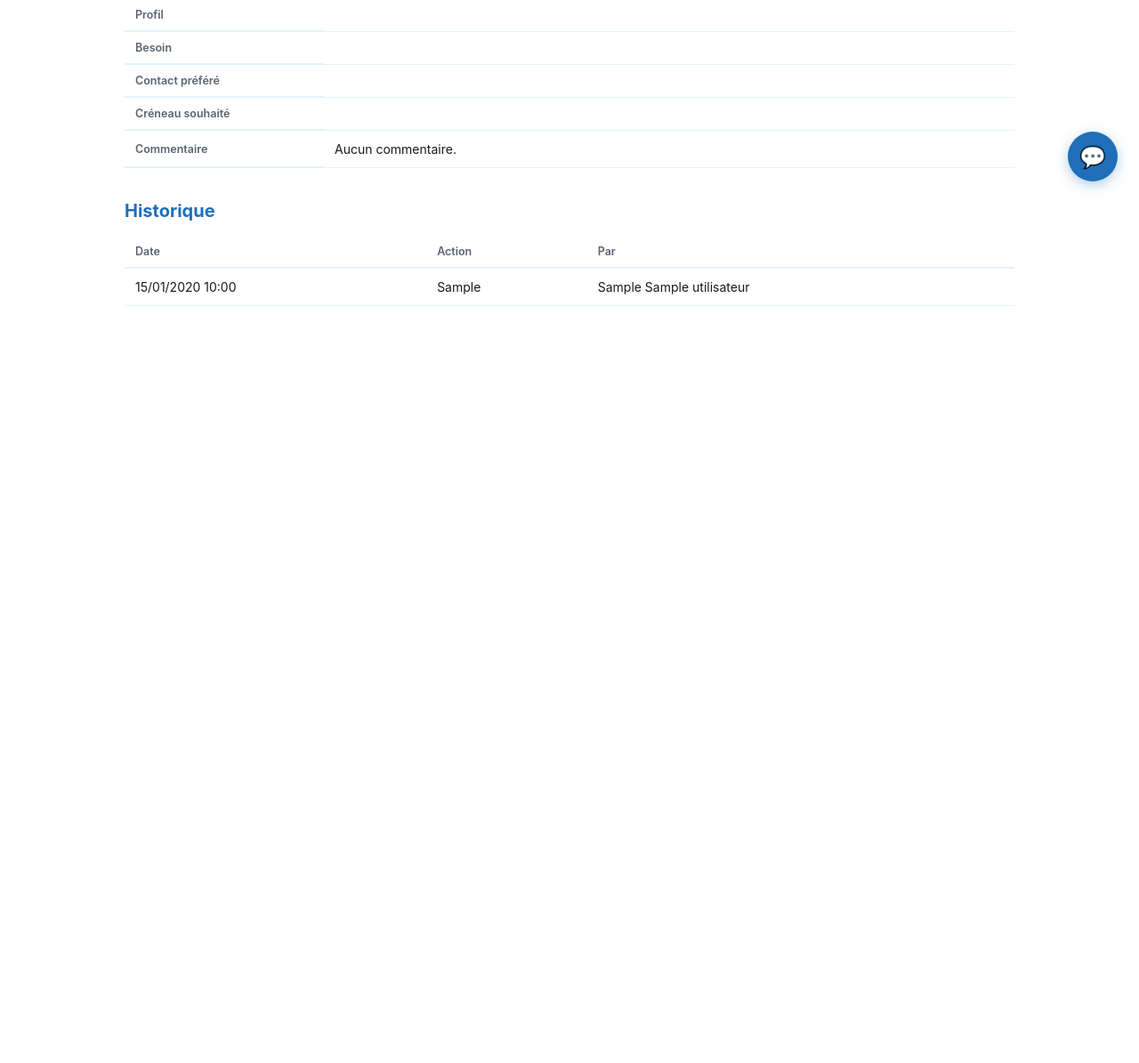
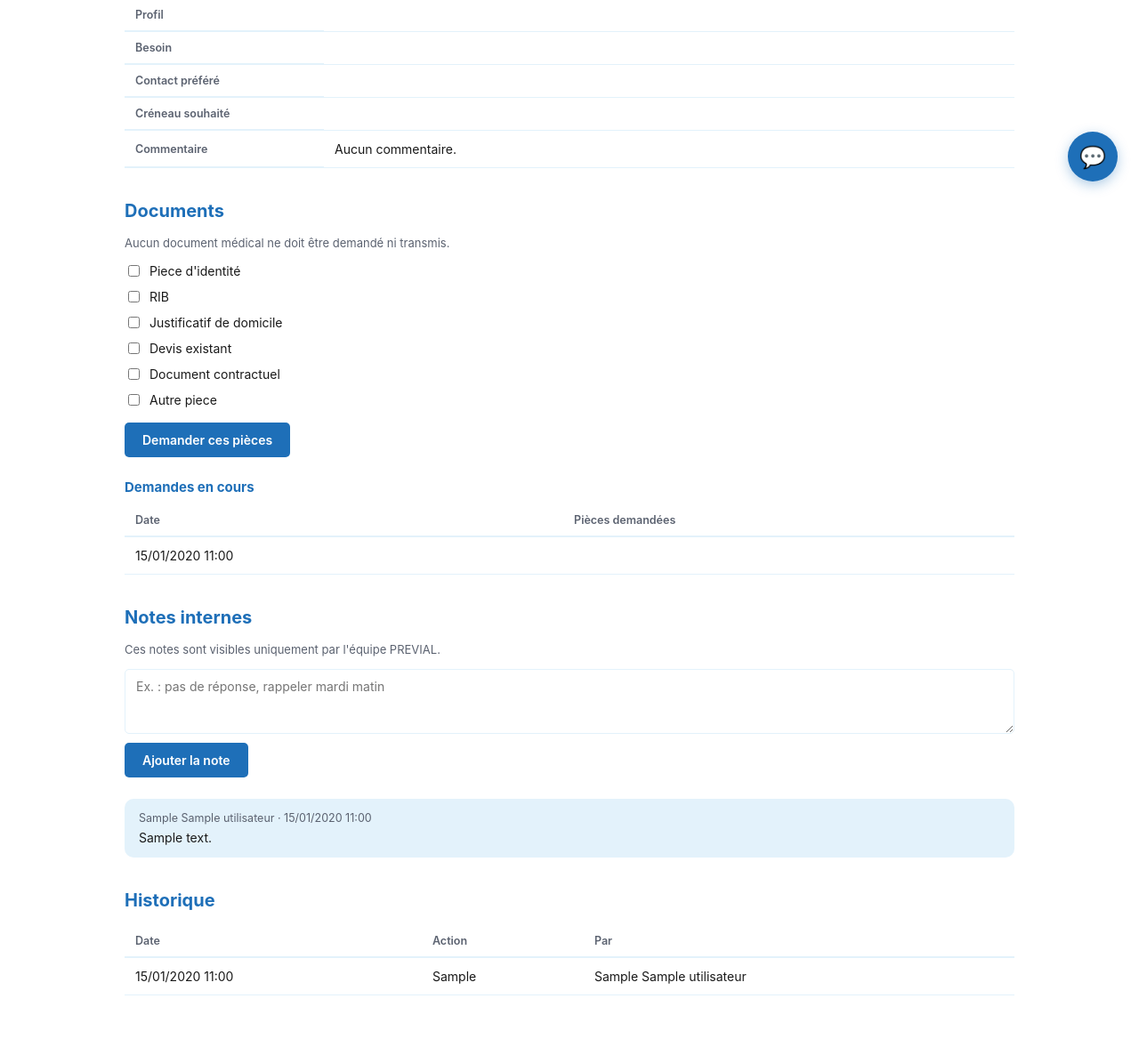
Before and after one commit to Sakina-port/previal, a Flask app: page /equipe/dossiers/1 in a window 1280 px wide. Shown: the part 572-1767 px from the top of the page at 89% size. Before the commit the page ends 916 px from the top, so only its background shows below. Run offline with Flask 3, Linux system fonts and the light colour scheme; a user stored in the database is signed in; tables that the repository leaves empty hold one stand-in row (values such as "Sample post").

Commit message:
Demande de documents : table, liste des pieces et bloc sur la fiche

```diff
--- a/backend/app.py
+++ b/backend/app.py
@@ -8,9 +8,12 @@ import base64
 from datetime import date, datetime
 from weasyprint import HTML
 from sqlalchemy import or_
-from models import db, Produit, Dossier, Devis, Contrat, Signature, Utilisateur, Historique
+from models import db, Produit, Dossier, Devis, Contrat, Signature, Utilisateur, Historique, Note, DemandeDocuments
 from moteur_devis import obtenir_devis
 from mailer import configurer_mail, envoyer_documents, envoyer_accuse_reception, notifier_equipe_nouvelle_demande
+from datetime import timezone
+from zoneinfo import ZoneInfo
+
 
 load_dotenv()
 
@@ -36,6 +39,14 @@ STATUTS = [
     ("souscription_en_cours", "Souscription en cours"),
     ("client", "Client"),
     ("sans_suite", "Sans suite"),
+]
+PIECES = [
+    ("piece_identique","Piece d'identité"),
+    ("rib", "RIB"),
+    ("justificatif_domicile","Justificatif de domicile"),
+    ("devis_existant","Devis existant"),
+    ("documents_contractuel", "Document contractuel"),
+    ("autre_piece","Autre piece")
 ]
 
 @login_manager.user_loader
@@ -347,7 +358,7 @@ def equipe_tableau_de_bord():
     compteurs = []
     for valeur, libelle in STATUTS:
         nombre = Dossier.query.filter_by(statut=valeur).count()
-        compteurs.append({"libelle": libelle, "nombre": nombre})
+        compteurs.append({"valeur": valeur, "libelle": libelle, "nombre": nombre})
 
     derniers_dossiers = Dossier.query.order_by(Dossier.date_creation.desc()).limit(10).all()
 
@@ -432,13 +443,27 @@ def equipe_fiche_dossier(dossier_id):
             "auteur": f"{auteur.prenom} {auteur.nom}" if auteur else "Système"
         })
 
+    lignes_notes = Note.query.filter_by(dossier_id=dossier.id).order_by(Note.date_creation.desc()).all()
+    notes = []
+    for n in lignes_notes:
+        auteur = Utilisateur.query.get(n.utilisateur_id)
+        notes.append({
+            "contenu": n.contenu,
+            "date": n.date_creation,
+            "auteur": f"{auteur.prenom} {auteur.nom}" if auteur else "Inconnu"
+        })
+    demandes = DemandeDocuments.query.filter_by(dossier_id=dossier.id).order_by(DemandeDocuments.date_creation.desc()).all()
     return render_template(
         "equipe_fiche_dossier.html",
         dossier=dossier,
         reponses=dossier.reponses or {},
         statuts=STATUTS,
         libelles=dict(STATUTS),
-        historique=historique
+        historique=historique,
+        notes=notes,
+        demandes=demandes,
+        pieces=PIECES,
+        libelles_pieces=dict(PIECES)
     )
 
 
@@ -465,6 +490,51 @@ def equipe_changer_statut(dossier_id):
     return redirect(f"/equipe/dossiers/{dossier.id}")
 
 
+@app.route("/equipe/dossiers/<int:dossier_id>/notes", methods=["POST"])
+@login_required
+def equipe_ajouter_note(dossier_id):
+    if current_user.role != "admin":
+        abort(404)
+
+    dossier = Dossier.query.get_or_404(dossier_id)
+    contenu = request.form.get("contenu", "").strip()
+
+    if contenu:
+        db.session.add(Note(dossier_id=dossier.id, utilisateur_id=current_user.id, contenu=contenu))
+        db.session.add(Historique(dossier_id=dossier.id, utilisateur_id=current_user.id, action="Note interne ajoutée"))
+        db.session.commit()
+
+    return redirect(f"/equipe/dossiers/{dossier.id}")
+@app.template_filter("heure_paris")
+def heure_paris(valeur, format="%d/%m/%Y %H:%M"):
+    if valeur is None:
+        return ""
+    return valeur.replace(tzinfo=timezone.utc).astimezone(ZoneInfo("Europe/Paris")).strftime(format)
+@app.route("/equipe/dossiers/<int:dossier_id>/demande-documents", methods=["POST"])
+@login_required
+def equipe_demander_documents(dossier_id):
+    if current_user.role != "admin":
+        abort(404)
+
+    dossier = Dossier.query.get_or_404(dossier_id)
+    libelles = dict(PIECES)
+    choisies = [p for p in request.form.getlist("pieces") if p in libelles]
+
+    if choisies:
+        db.session.add(DemandeDocuments(
+            dossier_id=dossier.id,
+            utilisateur_id=current_user.id,
+            pieces=choisies
+        ))
+        db.session.add(Historique(
+            dossier_id=dossier.id,
+            utilisateur_id=current_user.id,
+            action="Documents demandés : " + ", ".join(libelles[p] for p in choisies)
+        ))
+        db.session.commit()
+
+    return redirect(f"/equipe/dossiers/{dossier.id}")
+
 with app.app_context():
     db.create_all()
 
--- a/backend/static/style.css
+++ b/backend/static/style.css
@@ -683,3 +683,81 @@ html{
 .equipe-table-historique th{
   width:auto;
 }
+.equipe-note-info{
+  font-size:13px;
+  color:var(--muted);
+  margin:0 0 14px;
+}
+.equipe-note-form{
+  display:flex;
+  flex-direction:column;
+  gap:10px;
+  align-items:flex-start;
+  margin-bottom:24px;
+}
+.equipe-note-form textarea{
+  width:100%;
+  padding:10px 12px;
+  border:1px solid var(--line);
+  border-radius:5px;
+  font-size:14px;
+  font-family:inherit;
+  box-sizing:border-box;
+}
+.equipe-note-form .btn-primary{
+  margin-top:0;
+  border:none;
+  cursor:pointer;
+}
+.equipe-notes{
+  display:flex;
+  flex-direction:column;
+  gap:12px;
+}
+.equipe-note{
+  background:var(--line);
+  border-radius:10px;
+  padding:14px 16px;
+}
+.equipe-note-entete{
+  font-size:12.5px;
+  color:var(--muted);
+  margin-bottom:6px;
+}
+.equipe-note-contenu{
+  font-size:14px;
+  color:var(--text);
+  white-space:pre-wrap;
+}
+a.equipe-compteur{
+  text-decoration:none;
+  display:block;
+  transition:transform 0.15s;
+}
+a.equipe-compteur:hover{
+  transform:translateY(-3px);
+}
+.equipe-pieces-form{
+  display:flex;
+  flex-direction:column;
+  gap:10px;
+  align-items:flex-start;
+  margin-bottom:24px;
+}
+.equipe-piece{
+  font-size:14px;
+  color:var(--text);
+  display:flex;
+  align-items:center;
+  gap:8px;
+}
+.equipe-pieces-form .btn-primary{
+  margin-top:6px;
+  border:none;
+  cursor:pointer;
+}
+.equipe-sous-titre-bloc{
+  font-size:15px;
+  color:var(--ink);
+  margin:20px 0 10px;
+}
--- a/backend/templates/equipe_dossiers.html
+++ b/backend/templates/equipe_dossiers.html
@@ -67,7 +67,7 @@
         <td>{{ r.get('email', '') }}</td>
         <td>{{ r.get('besoin', '') }}</td>
         <td>{{ libelles.get(d.statut, d.statut) }}</td>
-        <td>{{ d.date_creation.strftime('%d/%m/%Y') }}</td>
+        <td>{{ d.date_creation|heure_paris("%d/%m/%Y") }}</td>
       </tr>
       {% endfor %}
     </tbody>
--- a/backend/templates/equipe_fiche_dossier.html
+++ b/backend/templates/equipe_fiche_dossier.html
@@ -7,7 +7,7 @@
   <div class="equipe-entete">
     <div>
       <h1>{{ reponses.get('civilite', '') }} {{ reponses.get('prenom', '') }} {{ reponses.get('nom', '') }}</h1>
-      <p class="equipe-sous-titre">Dossier {{ dossier.numero_dossier }} · créé le {{ dossier.date_creation.strftime('%d/%m/%Y') }}</p>
+      <p class="equipe-sous-titre">Dossier {{ dossier.numero_dossier }} · créé le {{ dossier.date_creation|heure_paris("%d/%m/%Y") }}</p>
     </div>
     <a href="/equipe/dossiers" class="btn-primary equipe-deconnexion">Retour à la liste</a>
   </div>
@@ -44,6 +44,58 @@
       <tr><th>Commentaire</th><td>{{ reponses.get('commentaire') or 'Aucun commentaire.' }}</td></tr>
     </table>
   </div>
+  <div class="fiche-equipe-bloc">
+    <h2 class="equipe-titre-section">Documents</h2>
+    <p class="equipe-note-info">Aucun document médical ne doit être demandé ni transmis.</p>
+
+    <form method="POST" action="/equipe/dossiers/{{ dossier.id }}/demande-documents" class="equipe-pieces-form">
+      {% for valeur, libelle in pieces %}
+      <label class="equipe-piece">
+        <input type="checkbox" name="pieces" value="{{ valeur }}"> {{ libelle }}
+      </label>
+      {% endfor %}
+      <button type="submit" class="btn-primary">Demander ces pièces</button>
+    </form>
+
+    {% if demandes %}
+    <h3 class="equipe-sous-titre-bloc">Demandes en cours</h3>
+    <table class="equipe-table equipe-table-historique">
+      <thead>
+        <tr><th>Date</th><th>Pièces demandées</th></tr>
+      </thead>
+      <tbody>
+        {% for dem in demandes %}
+        <tr>
+          <td>{{ dem.date_creation|heure_paris }}</td>
+          <td>{% for p in dem.pieces %}{{ libelles_pieces.get(p, p) }}{% if not loop.last %}, {% endif %}{% endfor %}</td>
+        </tr>
+        {% endfor %}
+      </tbody>
+    </table>
+    {% endif %}
+  </div>
+  <div class="fiche-equipe-bloc">
+    <h2 class="equipe-titre-section">Notes internes</h2>
+    <p class="equipe-note-info">Ces notes sont visibles uniquement par l'équipe PREVIAL.</p>
+
+    <form method="POST" action="/equipe/dossiers/{{ dossier.id }}/notes" class="equipe-note-form">
+      <textarea name="contenu" rows="3" placeholder="Ex. : pas de réponse, rappeler mardi matin" required></textarea>
+      <button type="submit" class="btn-primary">Ajouter la note</button>
+    </form>
+
+    {% if notes %}
+    <div class="equipe-notes">
+      {% for n in notes %}
+      <div class="equipe-note">
+        <div class="equipe-note-entete">{{ n.auteur }} · {{ n.date|heure_paris }}</div>
+        <div class="equipe-note-contenu">{{ n.contenu }}</div>
+      </div>
+      {% endfor %}
+    </div>
+    {% else %}
+    <p class="equipe-vide">Aucune note pour ce dossier.</p>
+    {% endif %}
+  </div>
 
   <div class="fiche-equipe-bloc">
     <h2 class="equipe-titre-section">Historique</h2>
@@ -59,7 +111,7 @@
       <tbody>
         {% for h in historique %}
         <tr>
-          <td>{{ h.date.strftime('%d/%m/%Y %H:%M') }}</td>
+          <td>{{ h.date|heure_paris }}</td>
           <td>{{ h.action }}</td>
           <td>{{ h.auteur }}</td>
         </tr>
@@ -71,4 +123,5 @@
     {% endif %}
   </div>
 </div>
+
 {% endblock %}
--- a/backend/templates/equipe_tableau_de_bord.html
+++ b/backend/templates/equipe_tableau_de_bord.html
@@ -14,10 +14,10 @@
 
   <div class="equipe-compteurs">
     {% for c in compteurs %}
-    <div class="equipe-compteur">
+    <a href="/equipe/dossiers?statut={{ c.valeur }}" class="equipe-compteur">
       <div class="equipe-compteur-nombre">{{ c.nombre }}</div>
       <div class="equipe-compteur-libelle">{{ c.libelle }}</div>
-    </div>
+    </a>
     {% endfor %}
   </div>
 
@@ -41,7 +41,7 @@
         <td>{{ (d.reponses or {}).get('prenom', '') }} {{ (d.reponses or {}).get('nom', '') }}</td>
         <td>{{ (d.reponses or {}).get('besoin', '') }}</td>
         <td>{{ d.statut }}</td>
-        <td>{{ d.date_creation.strftime('%d/%m/%Y') }}</td>
+        <td>{{ d.date_creation|heure_paris("%d/%m/%Y") }}</td>
       </tr>
       {% endfor %}
     </tbody>
```
Also changed, not shown: backend/models.py (+26 -2 lines).
